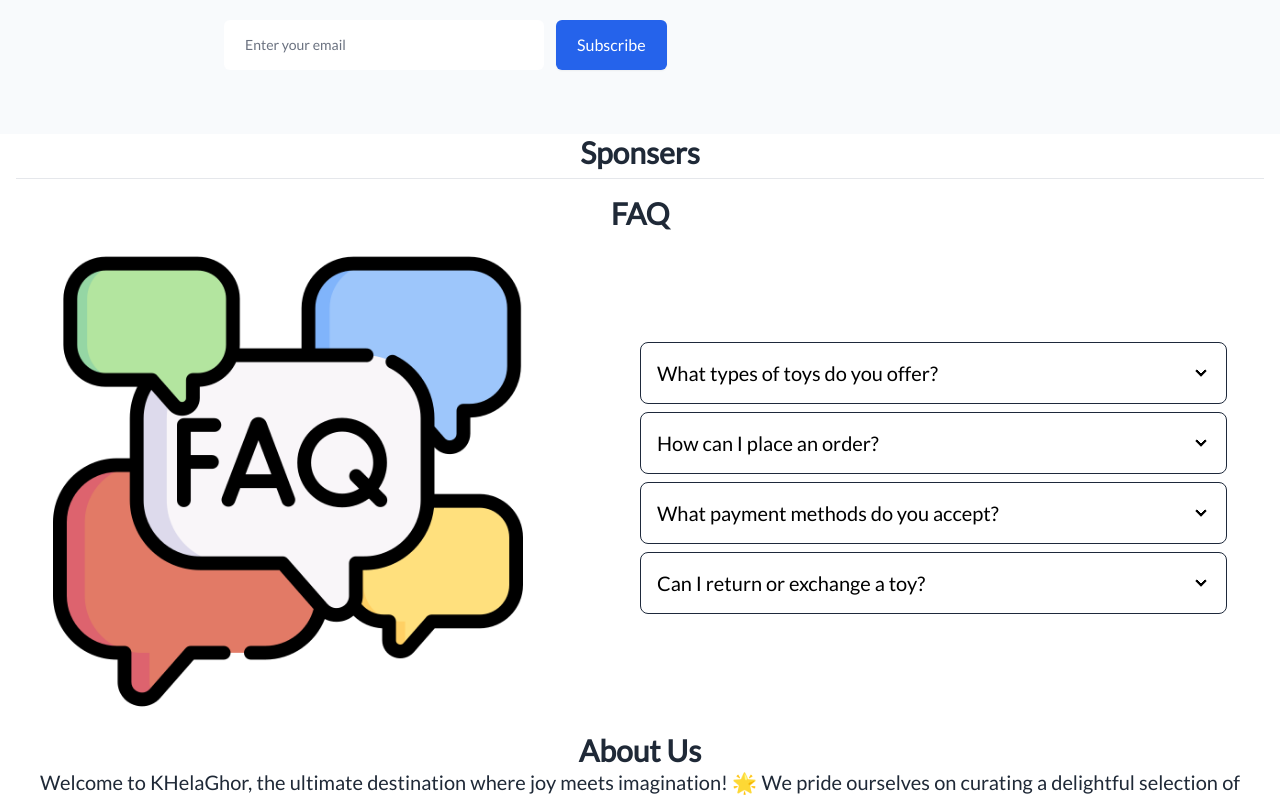
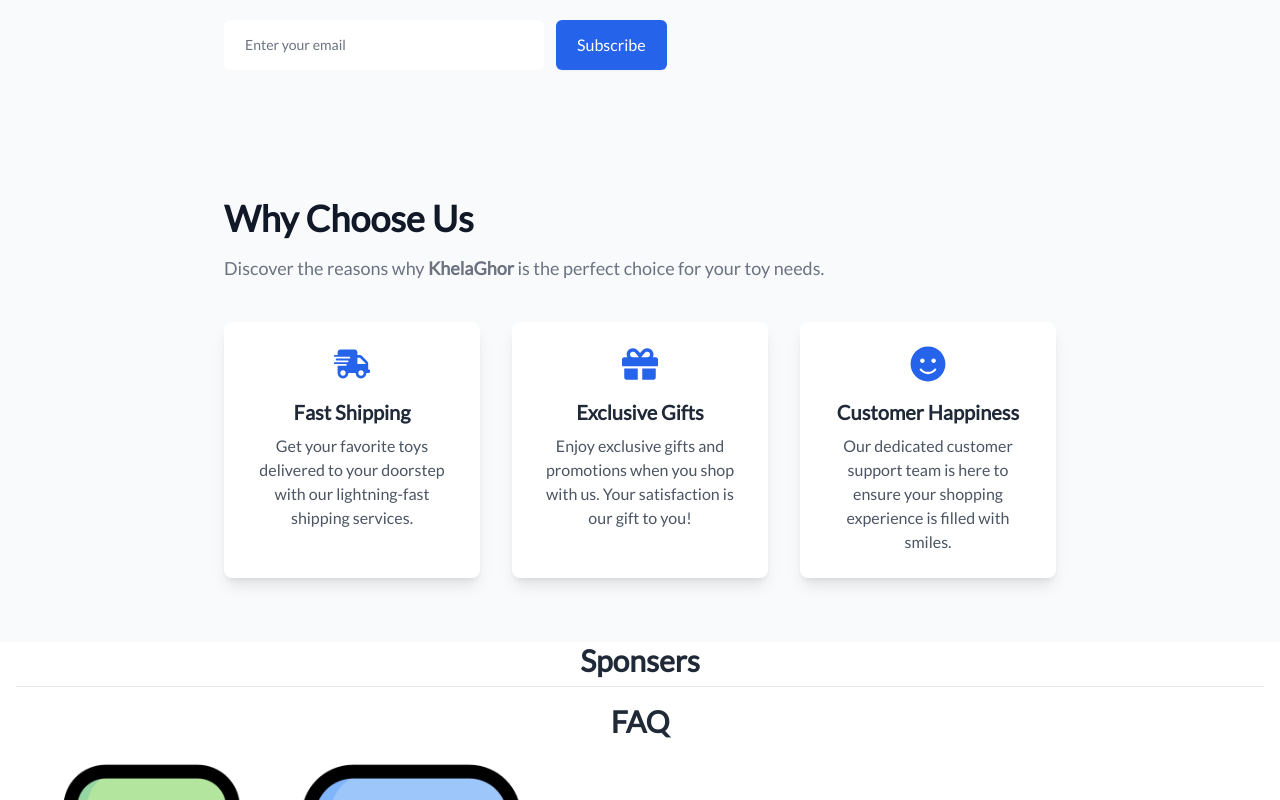
Before and after one commit to MdZisan/khelaghor-client, a React (Vite) app: page / in a window 1280 px wide. Shown: the part 1460-2260 px from the top of the page. Built offline with nearby package versions, Linux system fonts and the light colour scheme; no server answers.

Commit message:
why choose us added

```diff
--- a/src/Components/Home/Home/Home.jsx
+++ b/src/Components/Home/Home/Home.jsx
@@ -11,6 +11,7 @@ import Faq from '../Faq/Faq';
 import AboutUs from '../AboutUs/AboutUs';
 import NewsLetter from '../NewLetter/NewsLetter';
 import Contact from '../Contact/Contact';
+import WhyChooseUsSection from '../WhyChooseUs/WhyChooseUs';
 
 const Home = () => {
 
@@ -29,6 +30,7 @@ const Home = () => {
            <AllCounts></AllCounts>
            <CategoryTab></CategoryTab>
            <NewsLetter/>
+           <WhyChooseUsSection/>
            <Sponsers></Sponsers>
            <Faq/>
            <AboutUs/>
--- a/src/Components/Home/NewLetter/NewsLetter.jsx
+++ b/src/Components/Home/NewLetter/NewsLetter.jsx
@@ -5,8 +5,13 @@ const NewsLetter = () => {
 
     const handleSubscribe = () => {
       // You can implement your subscription logic here
+      if (!email) {
+        alert('Please enter your email address');
+        return;
+      }
       alert(`Subscribed with email ${email}`)
-      console.log(`Subscribed with email: ${email}`);
+
+    //   console.log(`Subscribed with email: ${email}`);
       // Reset the email state after subscription
       setEmail('');
     };
--- /dev/null
+++ b/src/Components/Home/WhyChooseUs/WhyChooseUs.jsx
@@ -0,0 +1,44 @@
+import React from 'react';
+import { FaShippingFast, FaGift, FaSmile } from 'react-icons/fa';
+
+const FeatureCard = ({ icon, title, description }) => (
+    <div className="max-w-xs mx-auto bg-white p-6 rounded-lg shadow-lg text-center flex flex-col items-center">
+    <span className="text-4xl text-blue-600 mb-4">{icon}</span>
+    <h3 className="text-xl font-semibold text-gray-800">{title}</h3>
+    <p className="mt-2 text-gray-600">{description}</p>
+  </div>
+);
+
+const WhyChooseUsSection = () => {
+  return (
+    <div className="bg-slate-50 py-16">
+      <div className="max-w-4xl mx-auto px-4 sm:px-6 lg:px-8">
+        <h2 className="text-3xl font-extrabold text-gray-900 sm:text-4xl">
+          Why Choose Us
+        </h2>
+        <p className="mt-4 text-lg text-gray-500">
+          Discover the reasons why <span className='font-bold'>KhelaGhor</span> is the perfect choice for your toy needs.
+        </p>
+        <div className="mt-10 grid grid-cols-1 gap-8 sm:grid-cols-2 lg:grid-cols-3">
+          <FeatureCard
+            icon={<FaShippingFast />}
+            title="Fast Shipping"
+            description="Get your favorite toys delivered to your doorstep with our lightning-fast shipping services."
+          />
+          <FeatureCard
+            icon={<FaGift />}
+            title="Exclusive Gifts"
+            description="Enjoy exclusive gifts and promotions when you shop with us. Your satisfaction is our gift to you!"
+          />
+          <FeatureCard
+            icon={<FaSmile />}
+            title="Customer Happiness"
+            description="Our dedicated customer support team is here to ensure your shopping experience is filled with smiles."
+          />
+        </div>
+      </div>
+    </div>
+  );
+};
+
+export default WhyChooseUsSection;
```
